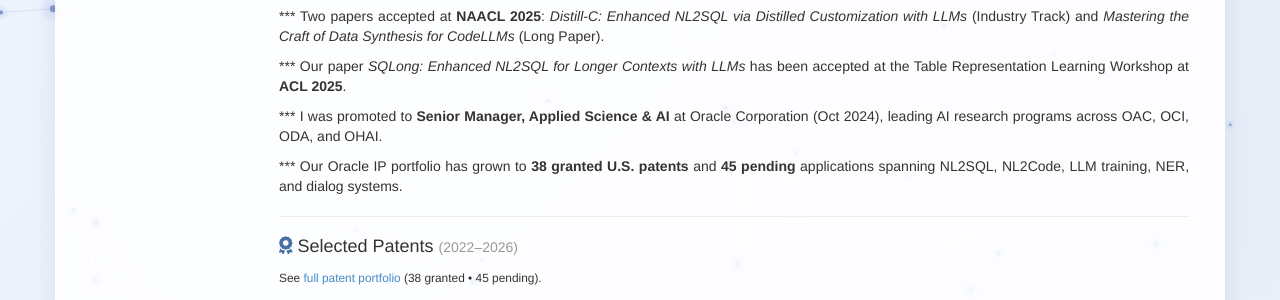
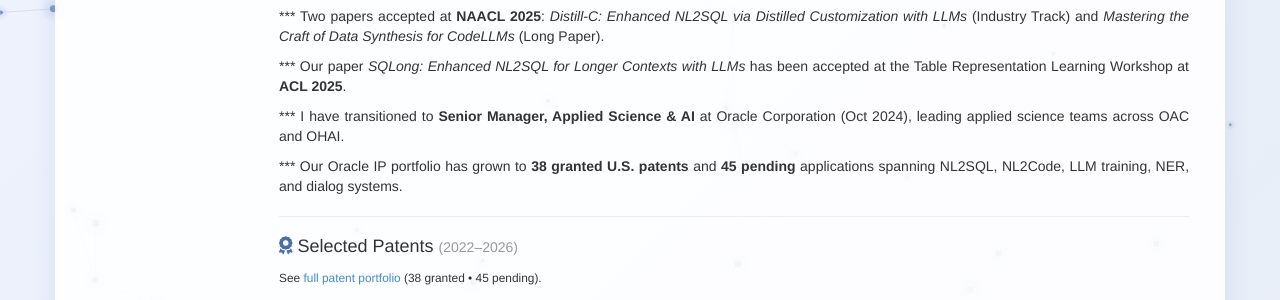
Before and after one commit to duyvuleo/duyvuleo.github.io, a Jekyll site: the page built from index.html, in a window 1280 px wide and 900 px high, scrolled down 514 px. Shown: the part 152-452 px from the top of the window. Built offline with Jekyll 4.4.1, drawn with Linux system fonts in a browser that asks for light colours.

Commit message:
Reword Senior Manager highlight: transitioned to; OAC and OHAI scope
- "promoted to" -> "transitioned to"
- "leading AI research programs across OAC, OCI, ODA, and OHAI" ->
  "leading applied science teams across OAC and OHAI"

Co-Authored-By: Claude Sonnet 5 <noreply@anthropic.com>

```diff
--- a/index.html
+++ b/index.html
@@ -64,7 +64,7 @@ with publications at ACL, EMNLP, NAACL, and COLING.
 <p style="text-align: justify;">*** Our paper <em>CLARITY: A Framework and Benchmark for Conversational Language Ambiguity and Unanswerability in Interactive NL2SQL Systems</em> has been accepted at <strong>ACL 2026</strong> (Industry Track) --- <a href="https://github.com/duyvuleo/clarity">code released</a>. </p>
 <p style="text-align: justify;">*** Two papers accepted at <strong>NAACL 2025</strong>: <em>Distill-C: Enhanced NL2SQL via Distilled Customization with LLMs</em> (Industry Track) and <em>Mastering the Craft of Data Synthesis for CodeLLMs</em> (Long Paper). </p>
 <p style="text-align: justify;">*** Our paper <em>SQLong: Enhanced NL2SQL for Longer Contexts with LLMs</em> has been accepted at the Table Representation Learning Workshop at <strong>ACL 2025</strong>. </p>
-<p style="text-align: justify;">*** I was promoted to <strong>Senior Manager, Applied Science &amp; AI</strong> at Oracle Corporation (Oct 2024), leading AI research programs across OAC, OCI, ODA, and OHAI. </p>
+<p style="text-align: justify;">*** I have transitioned to <strong>Senior Manager, Applied Science &amp; AI</strong> at Oracle Corporation (Oct 2024), leading applied science teams across OAC and OHAI.</p>
 <p style="text-align: justify;">*** Our Oracle IP portfolio has grown to <strong>38 granted U.S. patents</strong> and <strong>45 pending</strong> applications spanning NL2SQL, NL2Code, LLM training, NER, and dialog systems.</p>
 
 <hr/>
```
